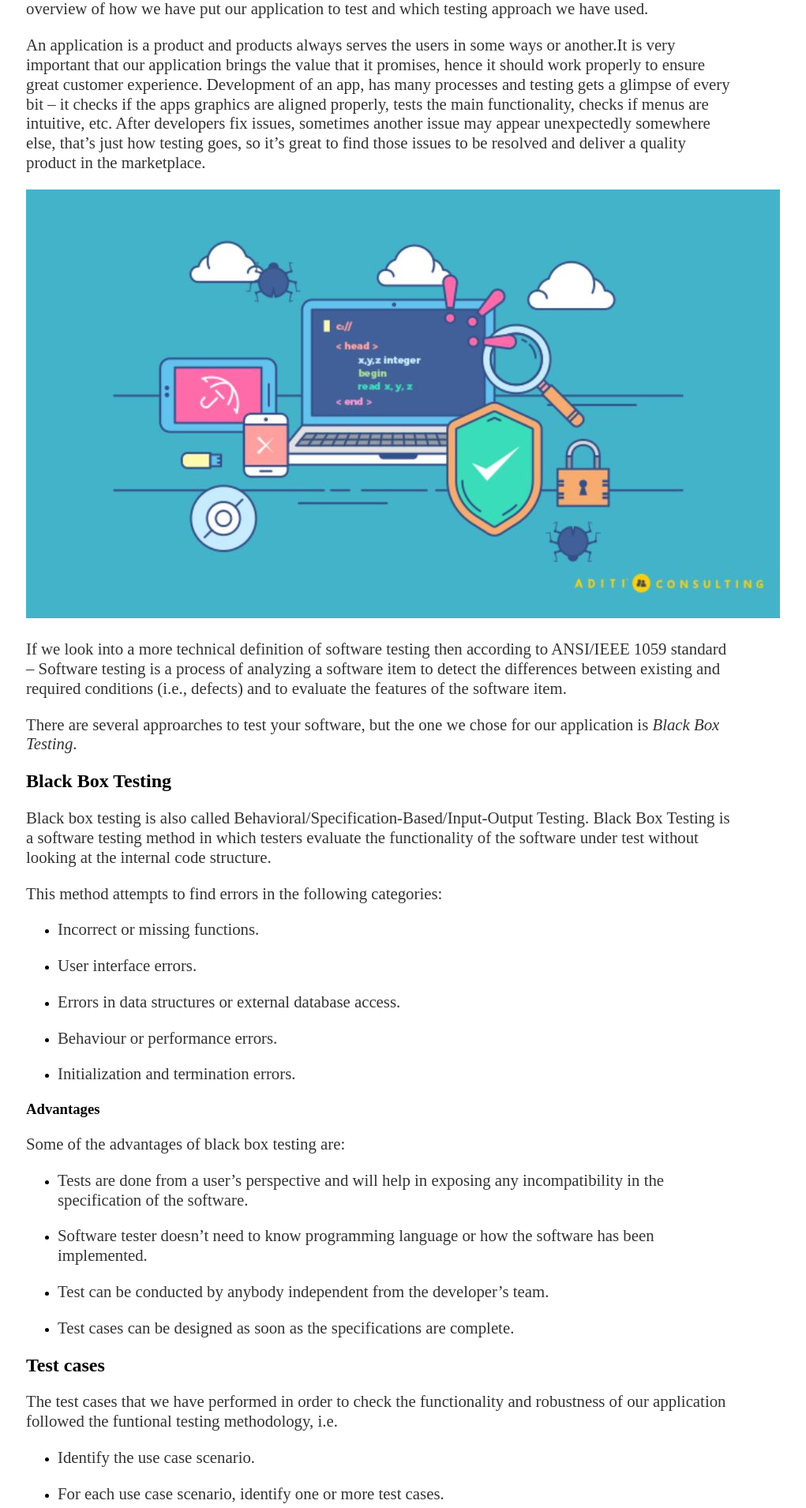
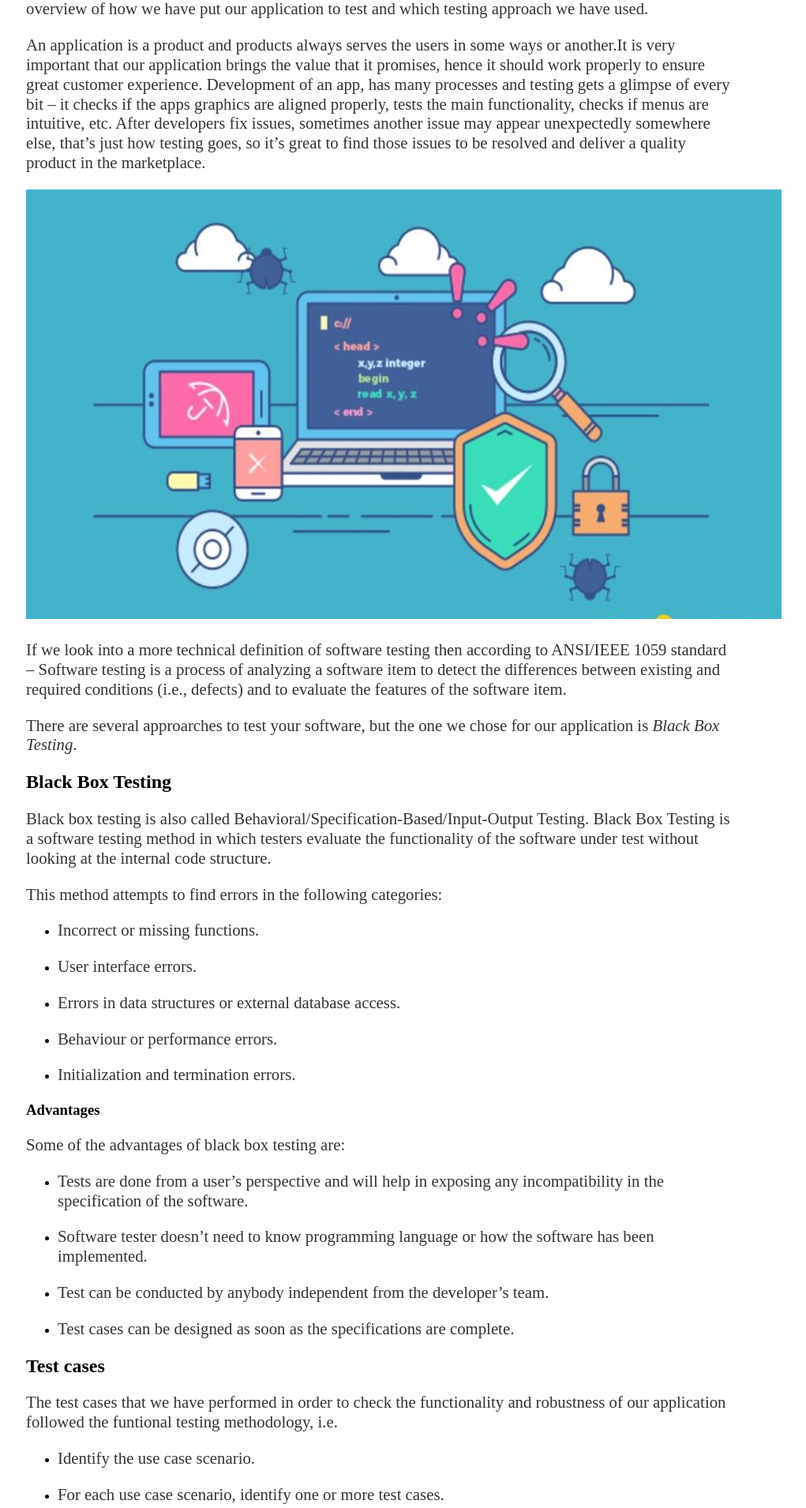
Before and after one commit to NadeemNicoR/TeamProjects, a Jekyll site: the page built from docs/_posts/2019-06-25-ISEE-2019-Beta-Prototype.md, in a window 1280 px wide. Shown: the part 958-2868 px from the top of the page at 79% size, without its empty margins (159-1180 px from the left). Built offline with Jekyll 4.4.1, drawn with Linux system fonts in a browser that asks for light colours; our own code applies the rules of GitHub Pages for plain Markdown files; a file with an impossible date is left out.

Commit message:
Update 2019-06-25-ISEE-2019-Beta-Prototype.md

```diff
--- a/docs/_posts/2019-06-25-ISEE-2019-Beta-Prototype.md
+++ b/docs/_posts/2019-06-25-ISEE-2019-Beta-Prototype.md
@@ -17,7 +17,7 @@ An application is a product and products always serves the users in some ways or
 <p class="justify"/>
 
 
-![companylogo]({{site.baseurl}}/images/CAPTURE.JPG)
+![SoftwareTest]({{site.baseurl}}/images/SoftwareTest.jpg)
 
 
 If we look into a more technical definition of software testing then according to ANSI/IEEE 1059 standard – Software testing is a process of analyzing a software item to detect the differences between existing and required conditions (i.e., defects) and to evaluate the features of the software item.
```
